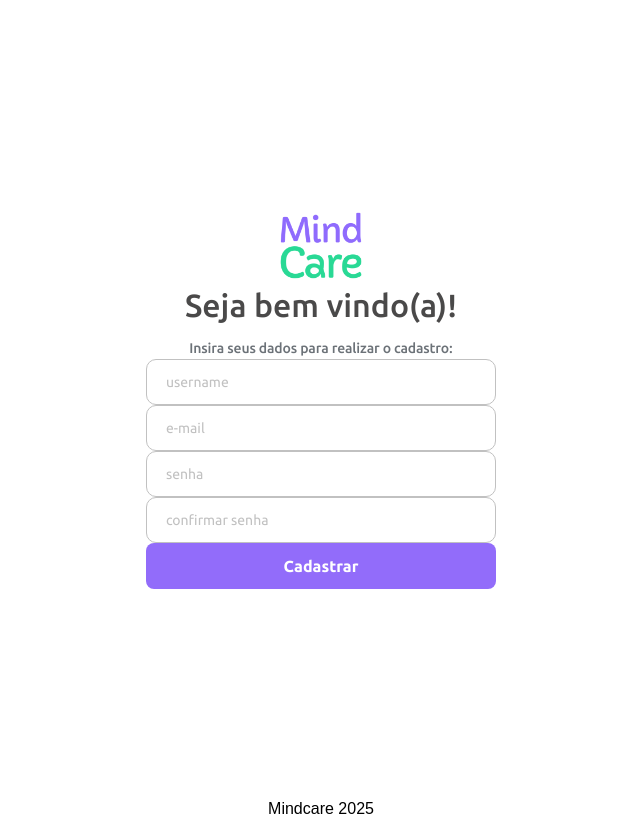
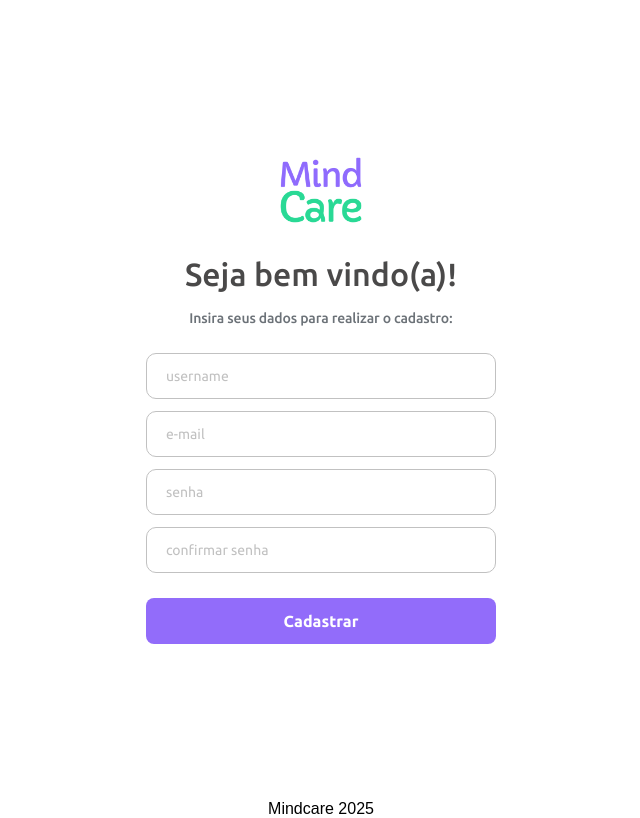
Before and after one commit to anne-takano/MindCare_Projeto, a React (Create React App) app: page / in a window 1280 px wide. Both pictures are taken after a click on the link "Cadastre-se". Shown: the whole page, without its empty margins (319-959 px from the left). Built offline with nearby package versions, Linux system fonts and the light colour scheme.

Commit message:
style: Aplica gap entre os elementos do componente CadastroPage

```diff
--- a/src/pages/cadastro-page.estilos.css
+++ b/src/pages/cadastro-page.estilos.css
@@ -3,6 +3,7 @@
   flex-direction: column;
   justify-content: center;
   align-items: center;
+  gap: 25px;
   height: 100dvh;
 }
 .cadastro-form-container {
@@ -10,4 +11,5 @@
   flex-direction: column;
   justify-content: center;
   align-items: center;
+  gap: 12px;
 }
```
